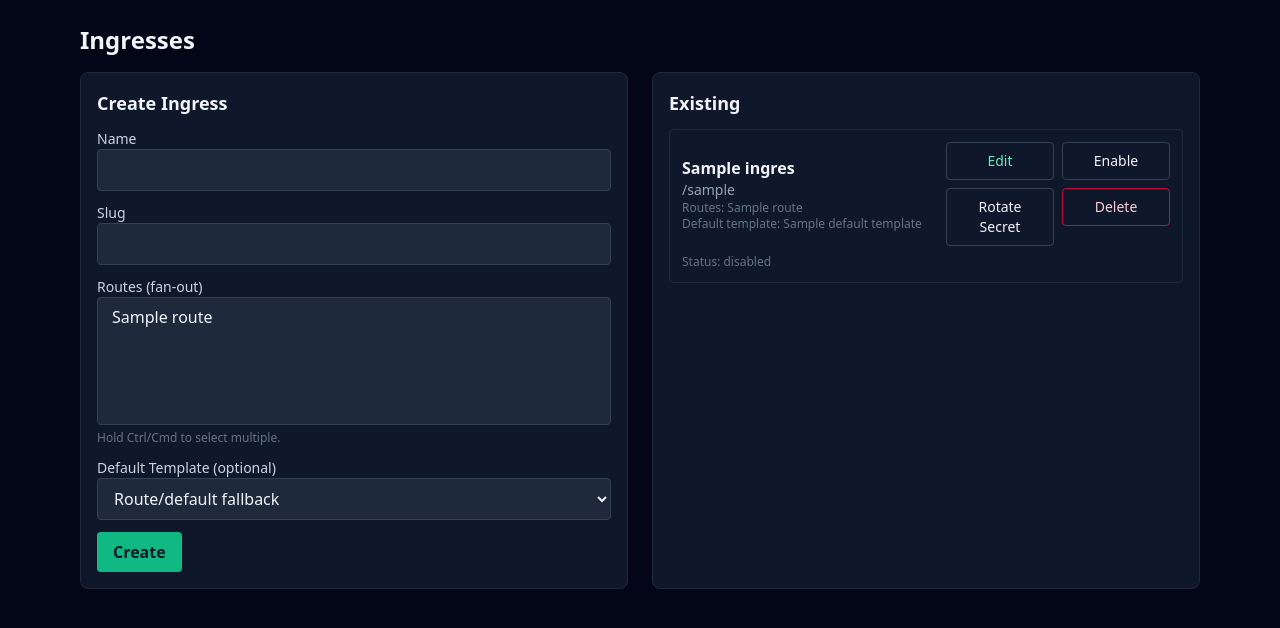
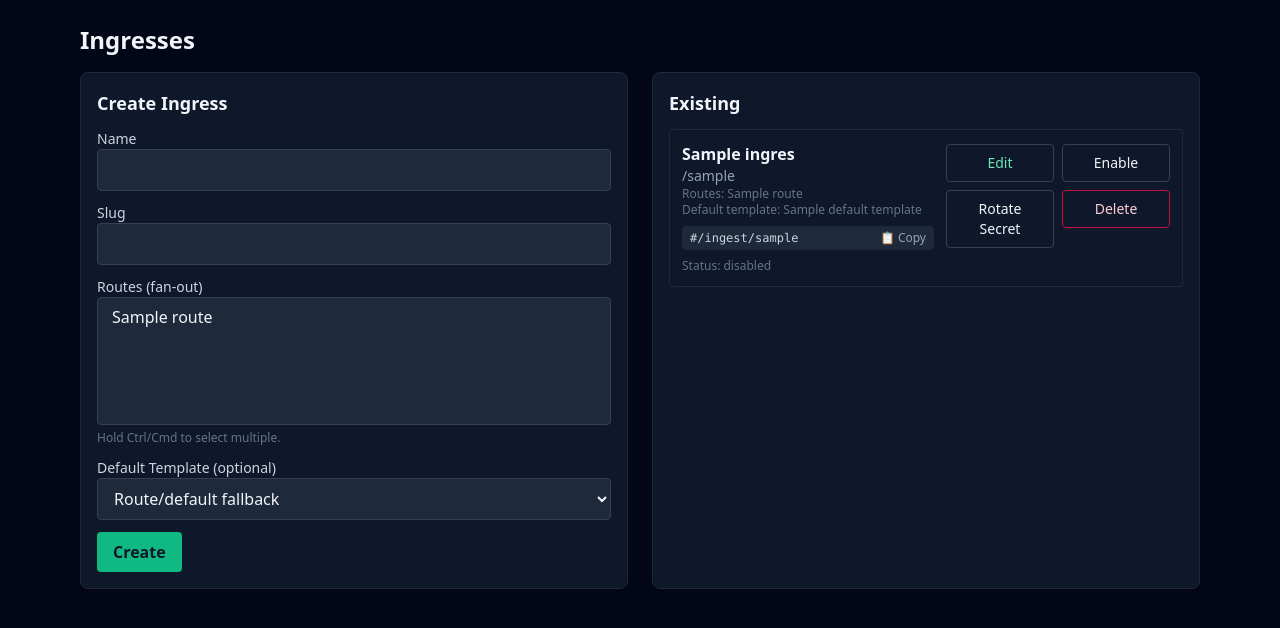
Before and after one commit to Ferdyverse/NotificationHub, a FastAPI app: template app/templates/ingresses.html in a window 1280 px wide. Shown: the part 49-677 px from the top of the page. Run offline with FastAPI, Linux system fonts and the light colour scheme; the template is opened without the code that fills it: most values are stand-ins (such as "Sample title", 1, 10 or a date in 2020); some libraries are stand-ins or nearby versions.

Commit message:
feat(ux): add webhook URL copy button to ingress management UI

```diff
--- a/app/routers/ui_ingresses.py
+++ b/app/routers/ui_ingresses.py
@@ -32,6 +32,7 @@ async def ui_ingresses(request: Request, db: Session = Depends(get_session)):
         "ingresses.html",
         {
             "request": request,
+            "base_url": settings.base_url,
             "ingresses": ingresses,
             "routes": routes,
             "templates": template_list,
--- a/app/templates/ingresses.html
+++ b/app/templates/ingresses.html
@@ -45,7 +45,7 @@
       {% for ingress in ingresses %}
         <div class="border border-slate-800 rounded p-3">
           <div class="flex flex-col gap-3 sm:flex-row sm:items-center sm:justify-between">
-            <div>
+            <div class="flex-1">
               <div class="font-semibold">{{ ingress.name }}</div>
               <div class="text-sm text-slate-400">/{{ ingress.slug }}</div>
               <div class="text-xs text-slate-500">
@@ -53,6 +53,17 @@
               </div>
               <div class="text-xs text-slate-500">
                 Default template: {{ ingress.default_template.name if ingress.default_template else "-" }}
+              </div>
+              <div class="mt-2 bg-slate-800 rounded px-2 py-1 text-xs text-slate-300 flex items-center justify-between gap-2 max-w-md overflow-hidden">
+                <code class="truncate">{{ base_url }}/ingest/{{ ingress.slug }}</code>
+                <button
+                  type="button"
+                  class="text-slate-400 hover:text-emerald-300 transition-colors text-xs whitespace-nowrap"
+                  onclick="copyToClipboard('{{ base_url }}/ingest/{{ ingress.slug }}', this)"
+                  title="Copy webhook URL"
+                >
+                  📋 Copy
+                </button>
               </div>
             </div>
             <div class="grid grid-cols-2 gap-2 w-full sm:w-56">
@@ -82,4 +93,20 @@
     </div>
   </section>
 </div>
+
+<script>
+function copyToClipboard(text, button) {
+  navigator.clipboard.writeText(text).then(() => {
+    const originalText = button.textContent;
+    button.textContent = '✓ Copied!';
+    button.classList.add('text-emerald-300');
+    setTimeout(() => {
+      button.textContent = originalText;
+      button.classList.remove('text-emerald-300');
+    }, 2000);
+  }).catch(() => {
+    alert('Failed to copy to clipboard');
+  });
+}
+</script>
 {% endblock %}
```
